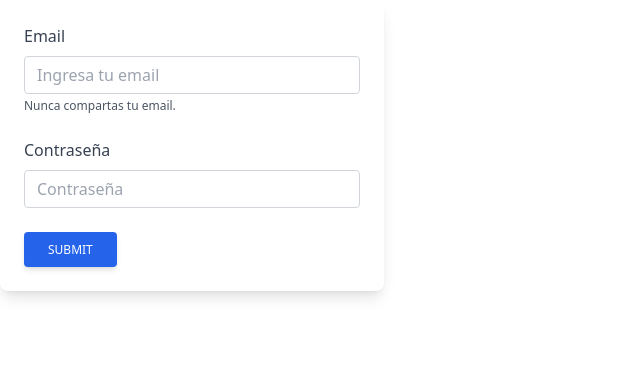
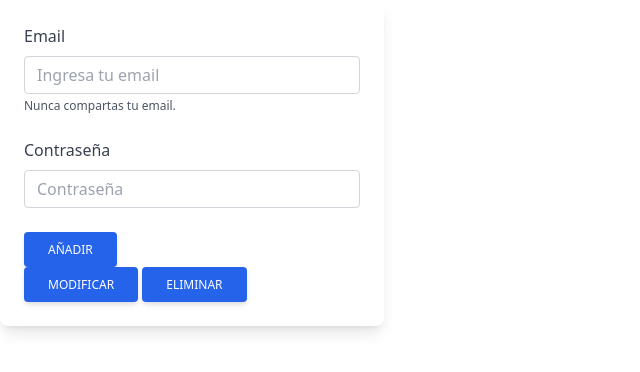
Before and after one commit to ANDRYUS5000/MOVIL, a website: page public/index.html in a window 1280 px wide. Shown: the whole page, without its empty margins (0-640 px from the left). Drawn offline with nearby package versions, Linux system fonts and the light colour scheme.

Commit message:
Añadir, Modificar, Eliminar
toh pues :D

```diff
--- a/public/index.html
+++ b/public/index.html
@@ -27,12 +27,12 @@
               ease-in-out
               m-0
               focus:text-gray-700 focus:bg-white focus:border-blue-600 focus:outline-none" name="email" id="email"
-              aria-describedby="emailHelp" placeholder="Ingresa tu email">
+              aria-describedby="emailHelp" placeholder="Ingresa tu email" required>
             <small id="emailHelp" class="block mt-1 text-xs text-gray-600">Nunca compartas tu email.</small>
           </div>
           <div class="form-group mb-6">
             <label for="exampleInputPassword1" class="form-label inline-block mb-2 text-gray-700">Contraseña</label>
-            <input type="password" class="form-control block
+            <input id="passw" type="password" class="form-control block
               w-full
               px-3
               py-1.5
@@ -45,8 +45,9 @@
               transition
               ease-in-out
               m-0
-              focus:text-gray-700 focus:bg-white focus:border-blue-600 focus:outline-none" id="contraseña" name="contraseña"
-              placeholder="Contraseña">
+              focus:text-gray-700 focus:bg-white focus:border-blue-600 focus:outline-none"
+              id="contraseña" name="contraseña"
+              placeholder="Contraseña" required>
           </div>
           <div class="form-group form-check mb-6">
           </div>
@@ -66,8 +67,50 @@
             active:bg-blue-800 active:shadow-lg
             transition
             duration-150
-            ease-in-out">Submit</button>
+            ease-in-out">Añadir</button>
         </form>
+
+        <button class="
+          px-6
+          py-2.5
+          bg-blue-600
+          text-white
+          font-medium
+          text-xs
+          leading-tight
+          uppercase
+          rounded
+          shadow-md
+          hover:bg-blue-700 hover:shadow-lg
+          focus:bg-blue-700 focus:shadow-lg focus:outline-none focus:ring-0
+          active:bg-blue-800 active:shadow-lg
+          transition
+          duration-150
+          ease-in-out"
+          onclick="location.href = '/resmod/'+document.getElementById('email').value+'/'+document.getElementById('passw').value">
+          Modificar
+        </button>
+
+        <button class="
+          px-6
+          py-2.5
+          bg-blue-600
+          text-white
+          font-medium
+          text-xs
+          leading-tight
+          uppercase
+          rounded
+          shadow-md
+          hover:bg-blue-700 hover:shadow-lg
+          focus:bg-blue-700 focus:shadow-lg focus:outline-none focus:ring-0
+          active:bg-blue-800 active:shadow-lg
+          transition
+          duration-150
+          ease-in-out"
+          onclick="location.href = '/resdel/'+document.getElementById('email').value">
+          Eliminar
+        </button>
       </div>
 </body>
 </html>
--- a/user.js
+++ b/user.js
@@ -3,7 +3,8 @@ const { Schema, model} = require("mongoose")
 const User=Schema({
     email:{
         type: String,
-        require:true
+        require:true,
+        unique:true
     },
     pass:{
         type: String,
```
Also changed, not shown: index.js (+33 -5 lines).
